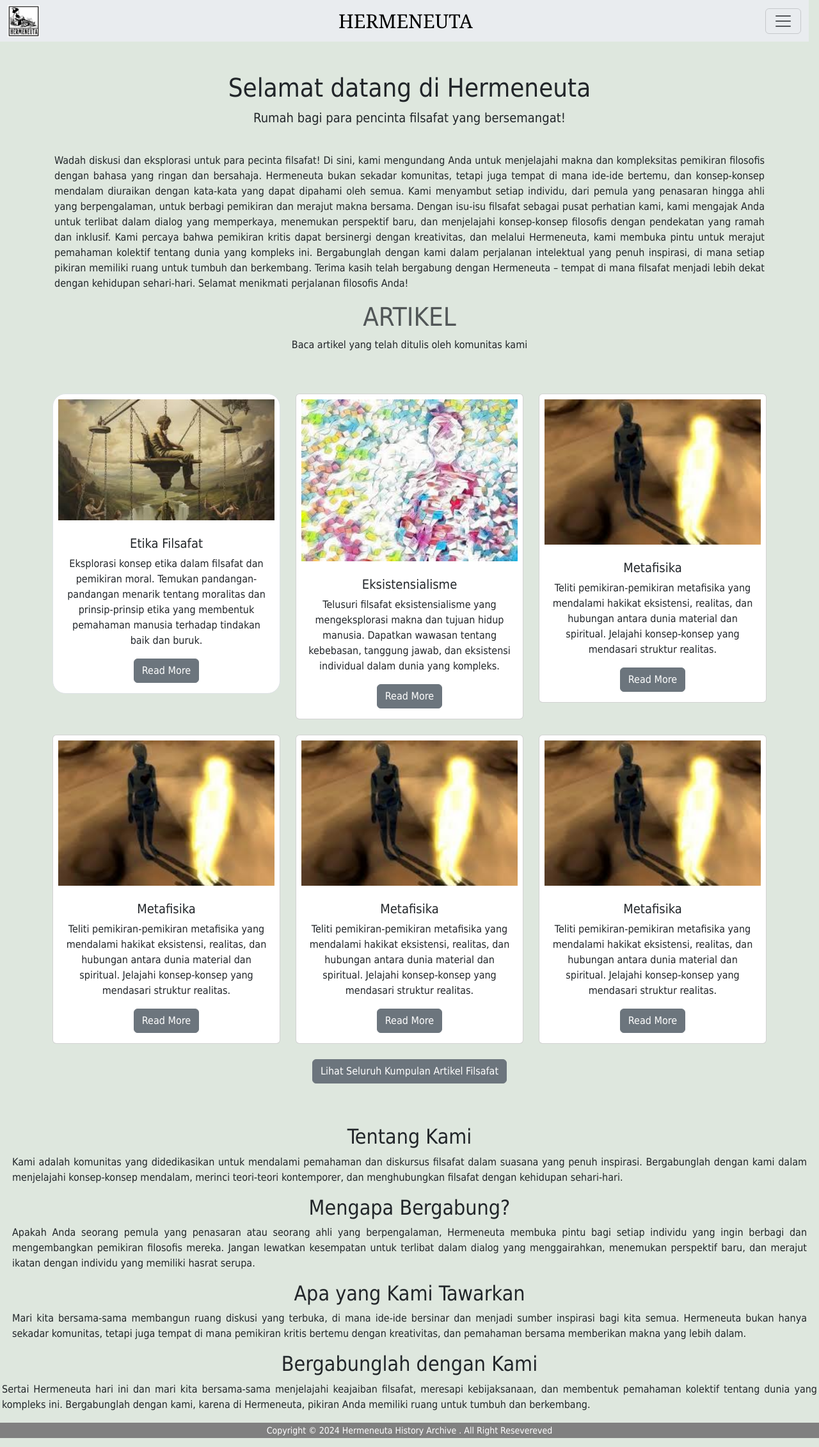
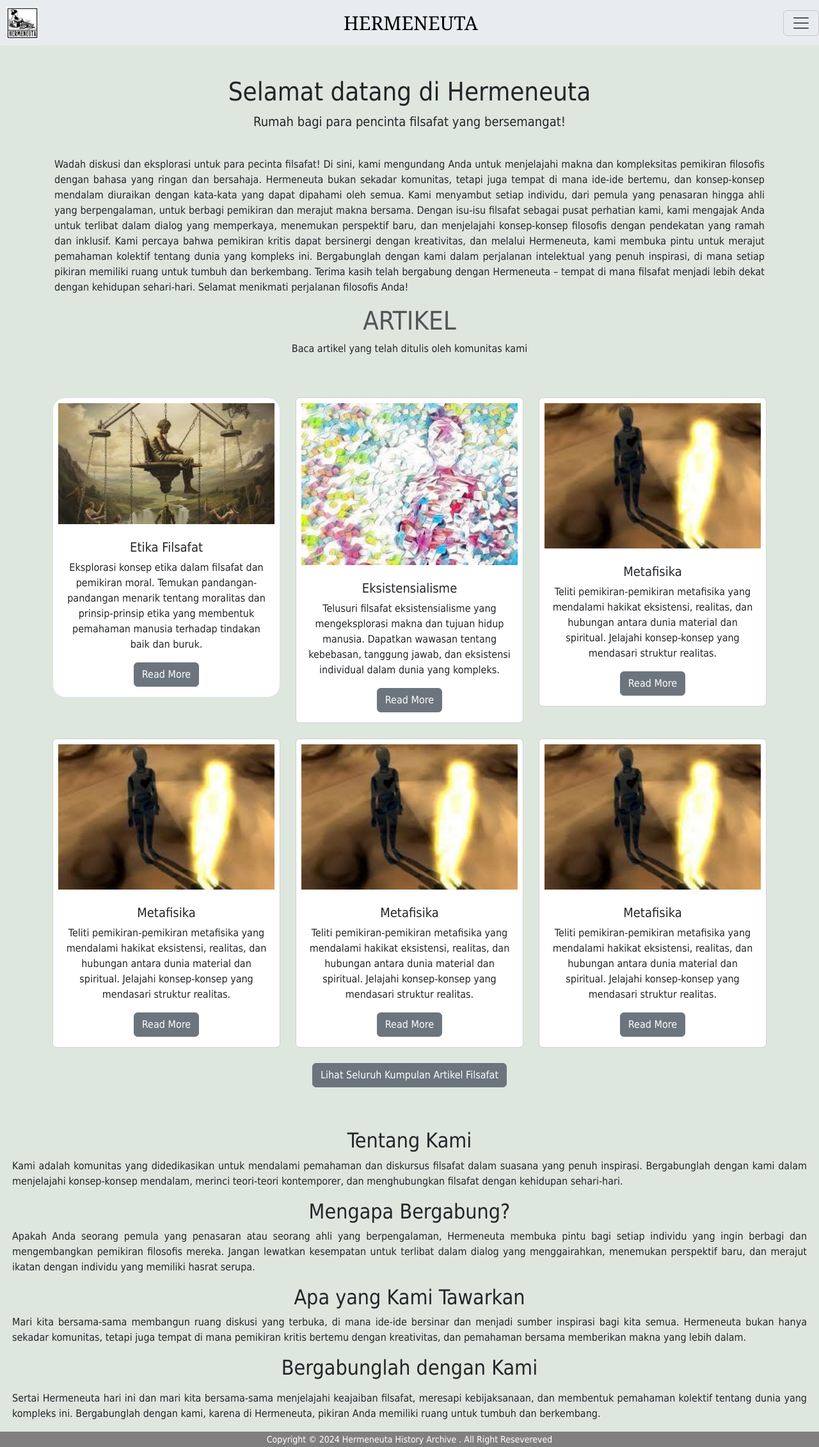
Before and after one commit to YAYAKKK/HTML, a plain HTML site: page Hermeneuta/index.html in a window 1280 px wide. Shown: the whole page at 64% size. Drawn offline with nearby package versions, Linux system fonts and the light colour scheme.

Commit message:
remake ulang

```diff
--- a/Hermeneuta/index.html
+++ b/Hermeneuta/index.html
@@ -13,8 +13,8 @@
     <!-- HEADER -->
 
     <!-- NAVBAR -->
-    <nav class="navbar navbar-brand bg-body-secondary">
-        <div class="container-fluid align-content-between">
+    <nav class="navbar bg-body-secondary">
+        <div class="container-fluid px-0">
             <img src="hermeneuta.png" alt="hermeneuta" class="logo">
             <a class="navbar-brand mx-auto" href="#" id="nama">HERMENEUTA</a>
                 <button class="navbar-toggler" type="button" data-bs-toggle="collapse" data-bs-target="#navbarSupportedContent" aria-controls="navbarSupportedContent" aria-expanded="false" aria-label="Toggle navigation">
@@ -172,9 +172,9 @@
                             <p>Mari kita bersama-sama membangun ruang diskusi yang terbuka, di mana ide-ide bersinar dan menjadi sumber inspirasi bagi kita semua. Hermeneuta bukan hanya sekadar komunitas, tetapi juga tempat di mana pemikiran kritis bertemu dengan kreativitas, dan pemahaman bersama memberikan makna yang lebih dalam.</p>
                         </section>
                         </section>
-                            <section class="my-0 visible">
+                            <section class="visible">
                                 <h2 class="text-center">Bergabunglah dengan Kami</h2>
-                                <p>Sertai Hermeneuta hari ini dan mari kita bersama-sama menjelajahi keajaiban filsafat, meresapi kebijaksanaan, dan membentuk pemahaman kolektif tentang dunia yang kompleks ini. Bergabunglah dengan kami, karena di Hermeneuta, pikiran Anda memiliki ruang untuk tumbuh dan berkembang.</p>
+                                <p class="m-3">Sertai Hermeneuta hari ini dan mari kita bersama-sama menjelajahi keajaiban filsafat, meresapi kebijaksanaan, dan membentuk pemahaman kolektif tentang dunia yang kompleks ini. Bergabunglah dengan kami, karena di Hermeneuta, pikiran Anda memiliki ruang untuk tumbuh dan berkembang.</p>
                             </section>
                         </section>
                     </section>
--- a/Hermeneuta/styles.css
+++ b/Hermeneuta/styles.css
@@ -3,11 +3,10 @@ body{
     background-color: rgb(222, 231, 222);
     font-family: tahoma;
 }
-
 .logo {
     width: 50px;
     height: auto;
-    margin-right: 10px;
+    margin-left: 10px;
 }
 /* styles.css */
 .border{
```
Also changed, not shown: Hermeneuta/article.html (+6 -6 lines).
